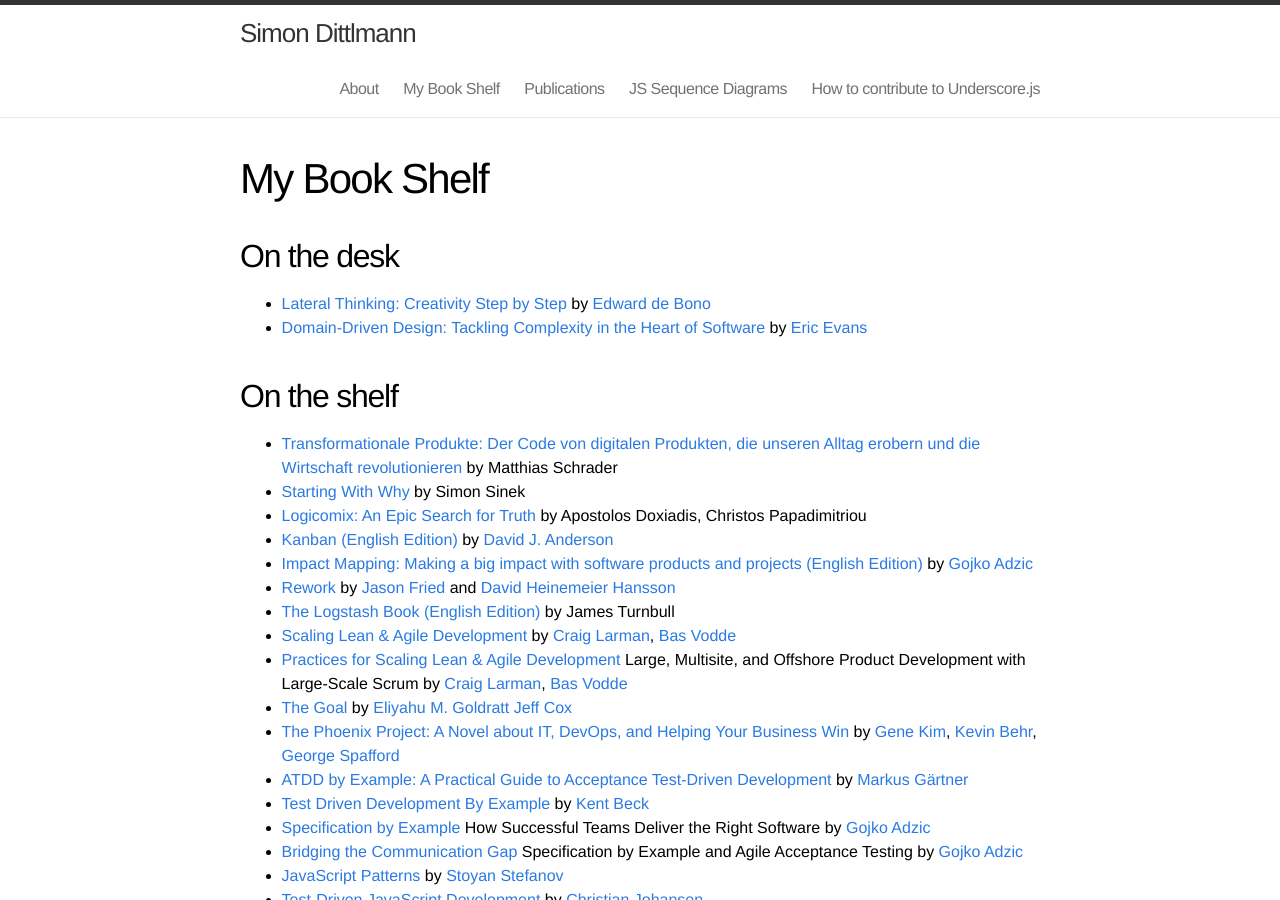
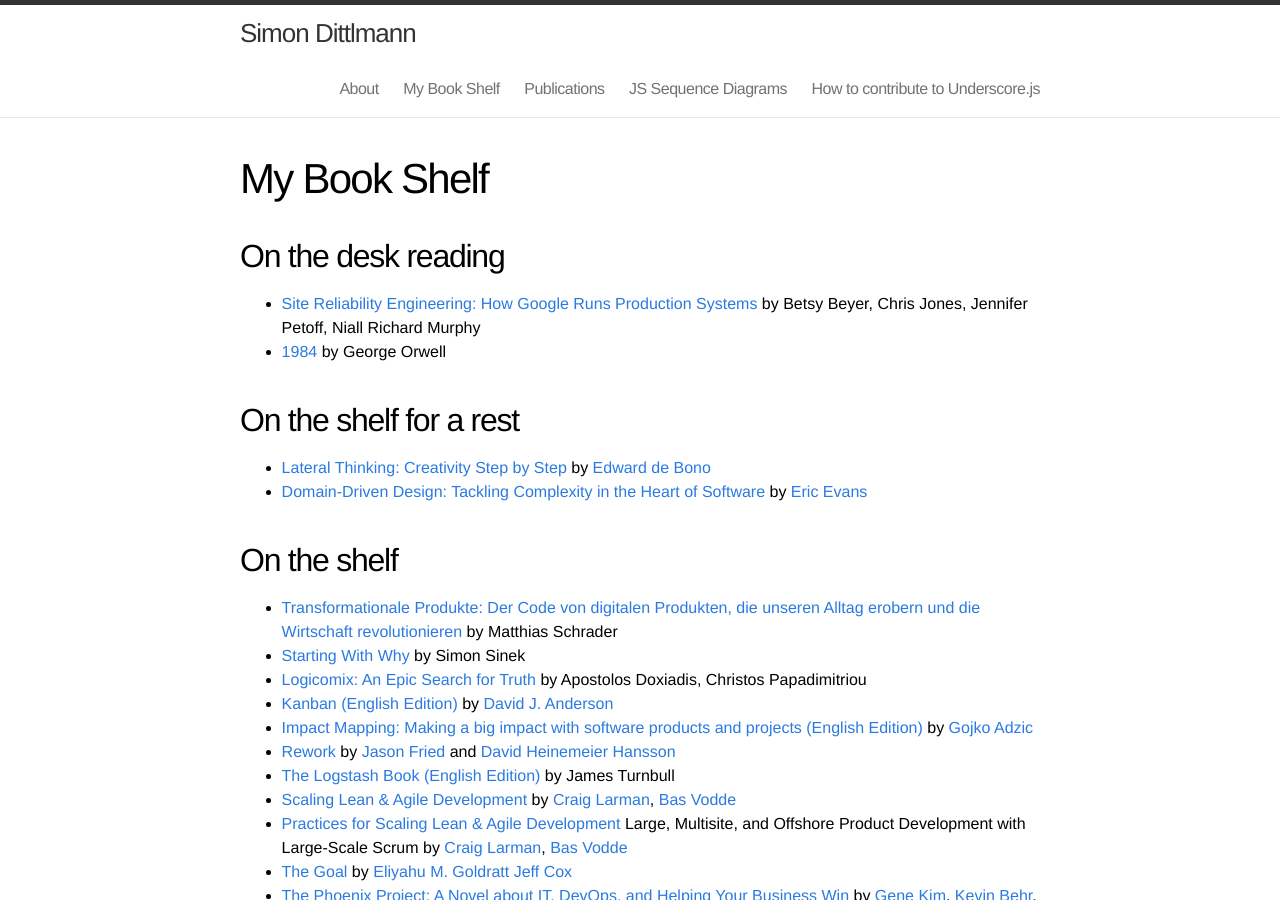
Before and after one commit to Pindar/pindar.github.io, a Jekyll site: the page built from book-shelf.md, in a window 1280 px wide and 900 px high. Built offline with Jekyll 4.4.1, drawn with Linux system fonts in a browser that asks for light colours; nearby versions of some CDN libraries.

Commit message:
chore: clean up book shelf

```diff
--- a/book-shelf.md
+++ b/book-shelf.md
@@ -6,8 +6,12 @@
 permalink: /book-shelf/
 ---
 
-## On the desk
+## On the desk reading
 
+* [Site Reliability Engineering: How Google Runs Production Systems](http://amzn.to/2rzKkIY) by Betsy Beyer, Chris Jones, Jennifer Petoff, Niall Richard Murphy
+* [1984](http://amzn.to/2s2Wz1T) by George Orwell
+
+## On the shelf for a rest
 
 * [Lateral Thinking: Creativity Step by Step](http://www.amazon.de/gp/product/B003V1WTLI/ref=as_li_tl?ie=UTF8&camp=1638&creative=19454&creativeASIN=B003V1WTLI&linkCode=as2&tag=simondittl-21&linkId=3I6WQDLFAKL5UUTK) by [Edward de Bono](http://www.amazon.de/s/?_encoding=UTF8&camp=1638&creative=19454&field-author=Edward%20de%20Bono&linkCode=ur2&search-alias=digital-text&site-redirect=de&sort=relevancerank&tag=simondittl-21)
 * [Domain-Driven Design: Tackling Complexity in the Heart of Software](http://www.amazon.de/gp/product/B00794TAUG/ref=as_li_qf_sp_asin_il_tl?ie=UTF8&camp=1638&creative=6742&creativeASIN=B00794TAUG&linkCode=as2&tag=simondittl-21&linkId=QPC776ZLZG666ORN) by [Eric Evans](http://www.amazon.de/Eric-Evans/e/B001KDCO2I/ref=ntt_athr_dp_pel_1)
```
